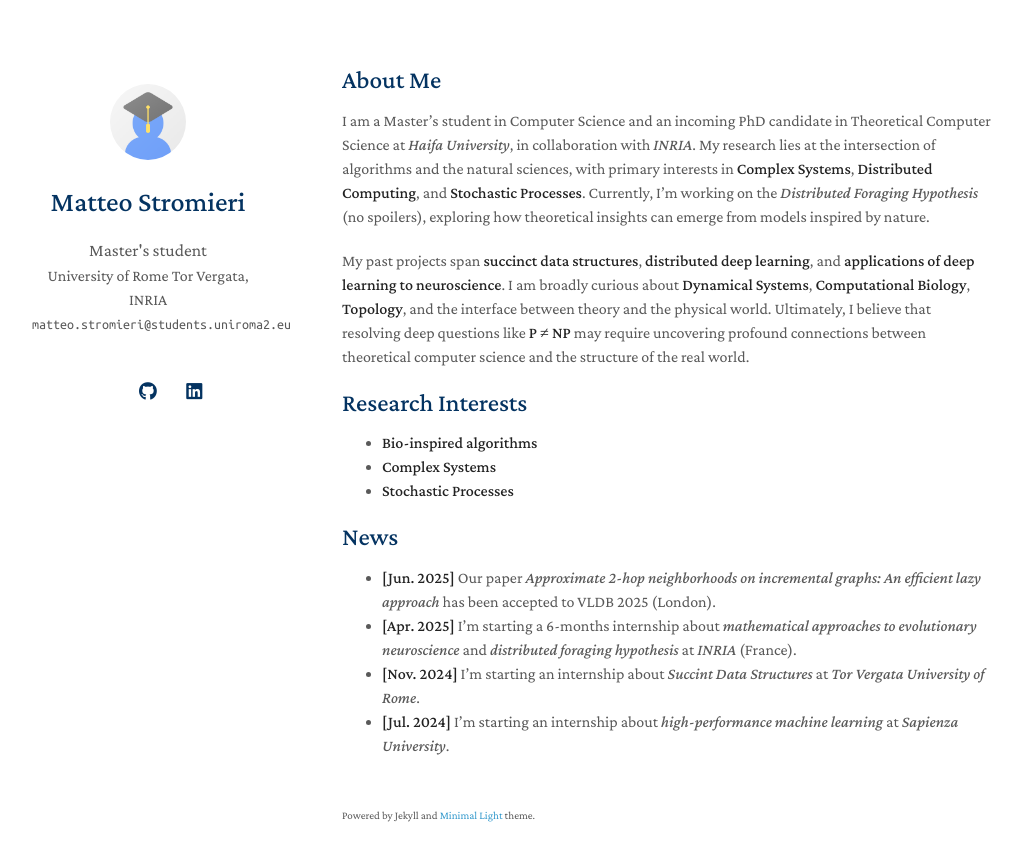
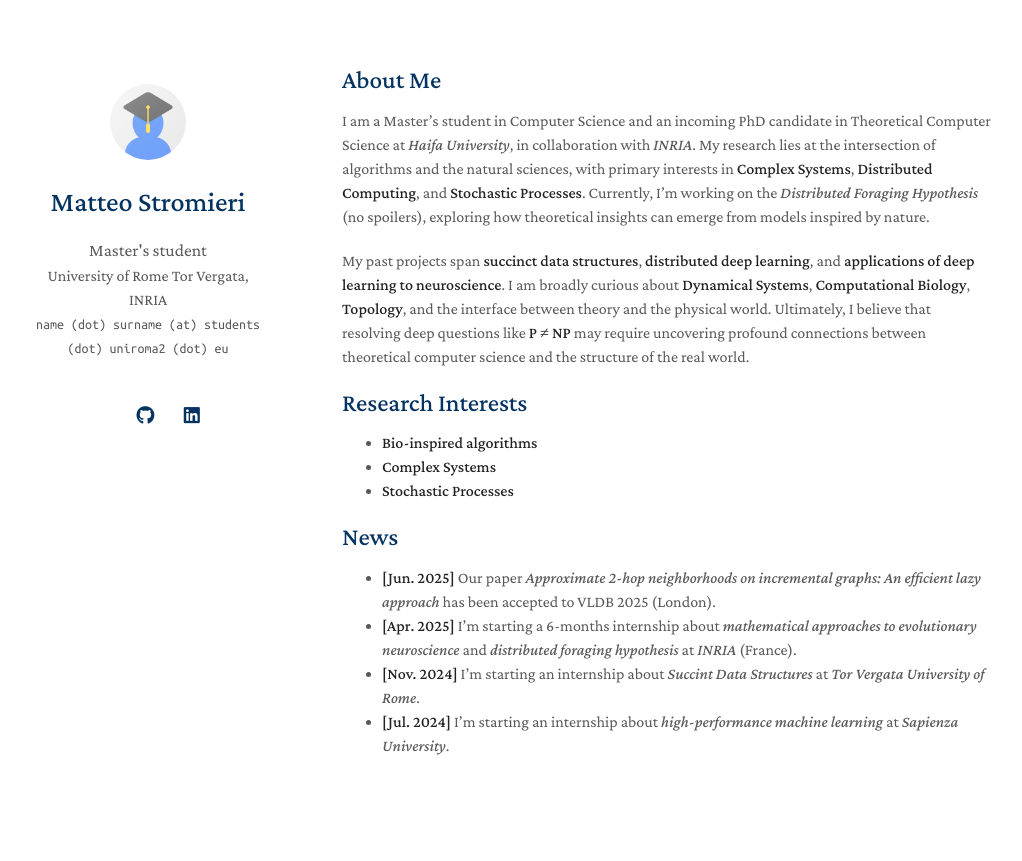
Before and after one commit to MatteoStromieri/matteostromieri.github.io, a Jekyll site: the page built from index.md, in a window 1280 px wide. Shown: the top 861 px of the page, without its empty margins (128-1150 px from the left). Built offline with Jekyll 4.4.1, drawn with Linux system fonts in a browser that asks for light colours; a style sheet for code colours, icons or effects is not loaded; our own code applies the rules of GitHub Pages for plain Markdown files.

Commit message:
Update _config.yml

```diff
--- a/_config.yml
+++ b/_config.yml
@@ -2,21 +2,21 @@
 title: Matteo Stromieri
 position: Master's student
 affiliation: University of Rome Tor Vergata, INRIA
-email: matteo.stromieri@students.uniroma2.eu
+email: name (dot) surname (at) students (dot) uniroma2 (dot) eu
 
 # Search Engine Optimization (SEO)
 # The following information is used to improve the website traffic from search engines, e.g., Google.
-keywords: minimal light
-description: The Minimal Light is a simple and elegant jekyll theme for academic personal homepage.
+keywords: Matteo Stromieri
+description: Matteo Stromieri personal research website
 canonical: https://minimal-light-theme.yliu.me/
 
 # Links
 # If you don't need one of them, you may delete the corresponding line.
 google_scholar: https://scholar.google.com/
-cv_link: assets/files/curriculum_vitae.pdf
-github_link: https://github.com/
-linkedin: https://www.linkedin.com/
-twitter: https://twitter.com/
+# cv_link: assets/files/curriculum_vitae.pdf
+github_link: https://github.com/MatteoStromieri
+linkedin: https://it.linkedin.com/in/matteo-stromieri-8336a31b8
+#twitter: https://twitter.com/
 
 # Images (e.g., your profile picture and your website's favicon)
 # "favicon" and "favicon_dark" are used for the light and dark modes, respectively.
@@ -26,7 +26,7 @@ favicon_dark: ./assets/img/favicon-dark.png
 
 # Footnote
 # You may use the option to disable the footnote, "Powered by Jekyll and Minimal Light theme."
-enable_footnote: true
+enable_footnote: false
 
 # Auto Dark Mode
 # You may use the option to disable the automatic dark theme
```
